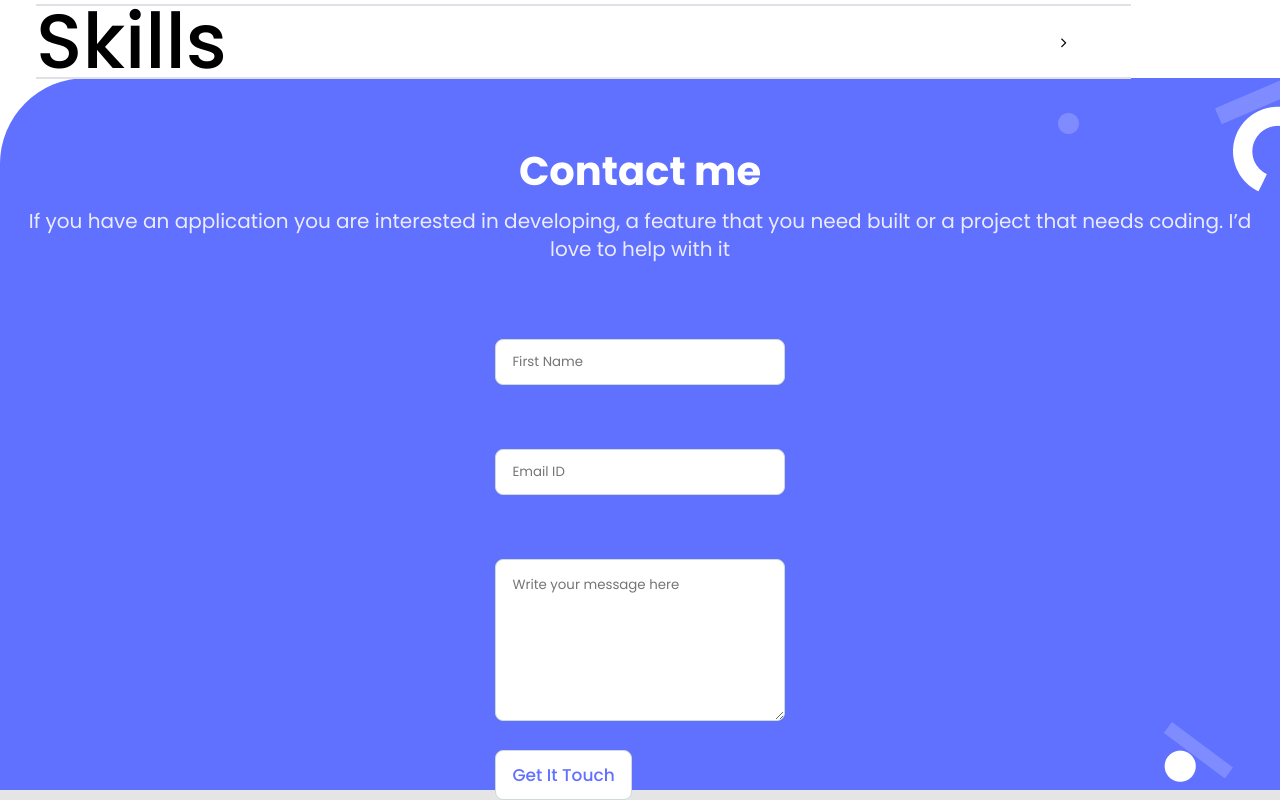
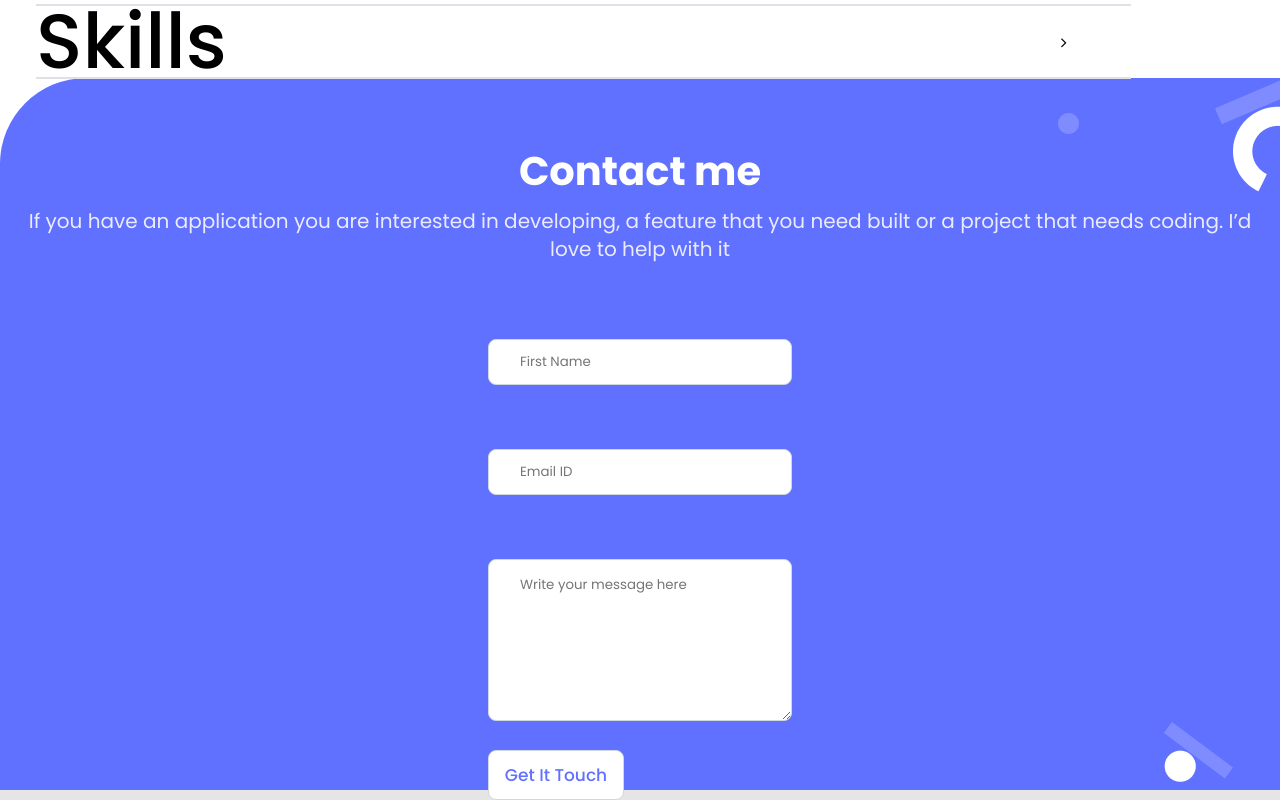
Before and after one commit to thenarain/Portfolio, a website: page index.html in a window 1280 px wide. Shown: the part 4165-4965 px from the top of the page. Drawn offline with Linux system fonts and the light colour scheme.

Commit message:
update styles in form section add padding left in the text area

```diff
--- a/style.css
+++ b/style.css
@@ -382,6 +382,7 @@ li {
   height: 5.5vh;
   width: 35.9vh;
   margin-top: 5vw;
+  padding-left: 1.9vh;
 }
 
 .form-list-textarea {
```
